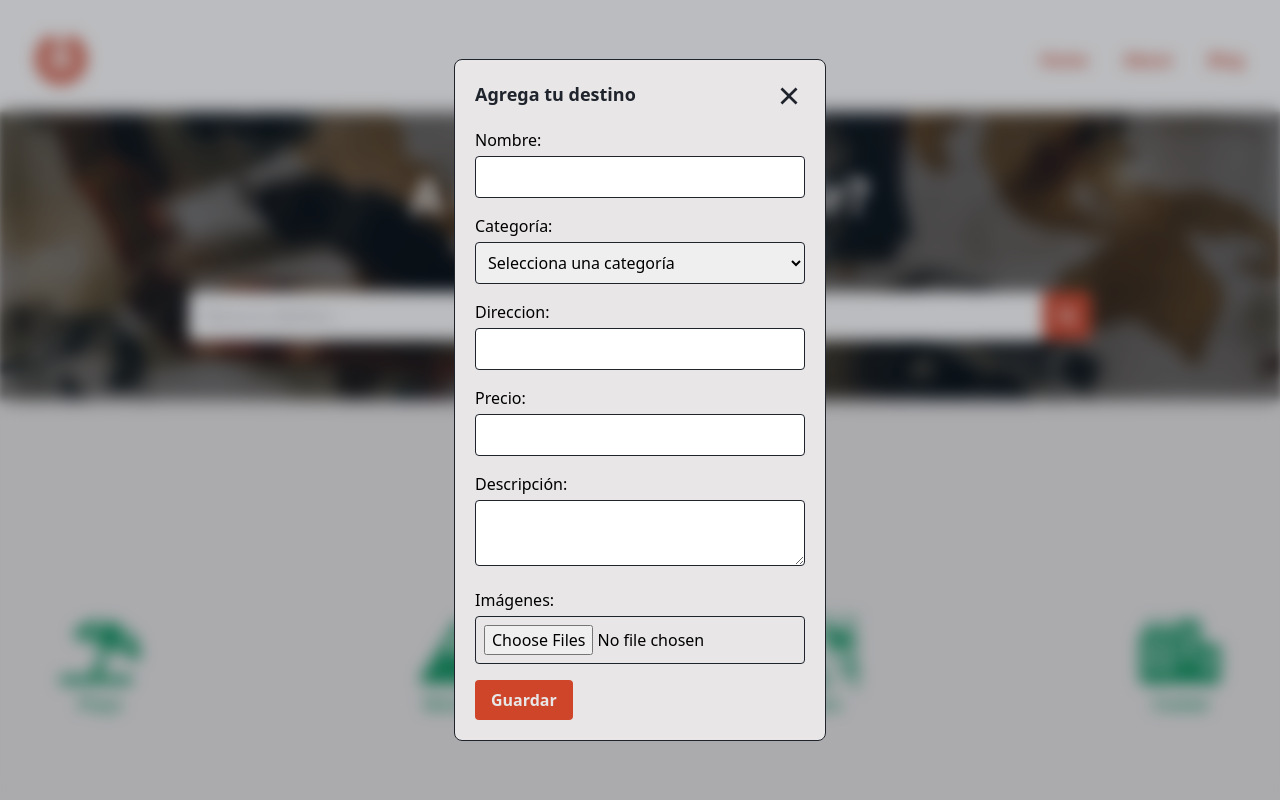
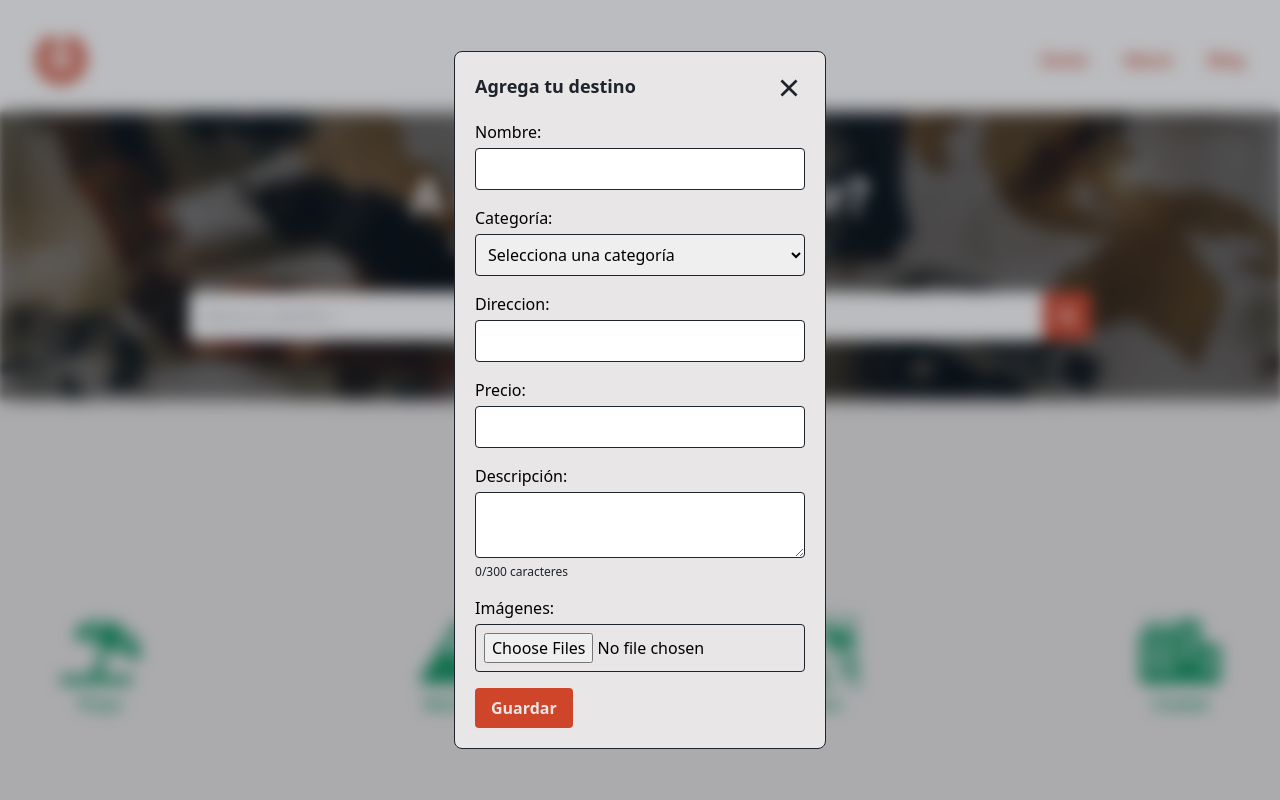
Before and after one commit to evacvargas/coolchallenge, a Next.js app: page / in a window 1280 px wide. Both pictures are taken after a click on the button "Agrega nuevo destino". Shown: the top 800 px of the page. Built offline with nearby package versions, Linux system fonts and the light colour scheme.

Commit message:
Character limit on add description

```diff
--- a/src/components/ModalForm.js
+++ b/src/components/ModalForm.js
@@ -141,7 +141,9 @@ const Modal = ({ isOpen, onClose }) => {
               value={description}
               onChange={(e) => setDescription(e.target.value)}
               className="w-full p-2 border-gray border rounded focus:outline-primary"
+              maxLength={300}
             />
+            <p className="text-xs text-gray">{description.length}/300 caracteres</p>
           </div>
           <div className="mb-4">
             <label htmlFor="imagenes" className="block mb-1">
```
